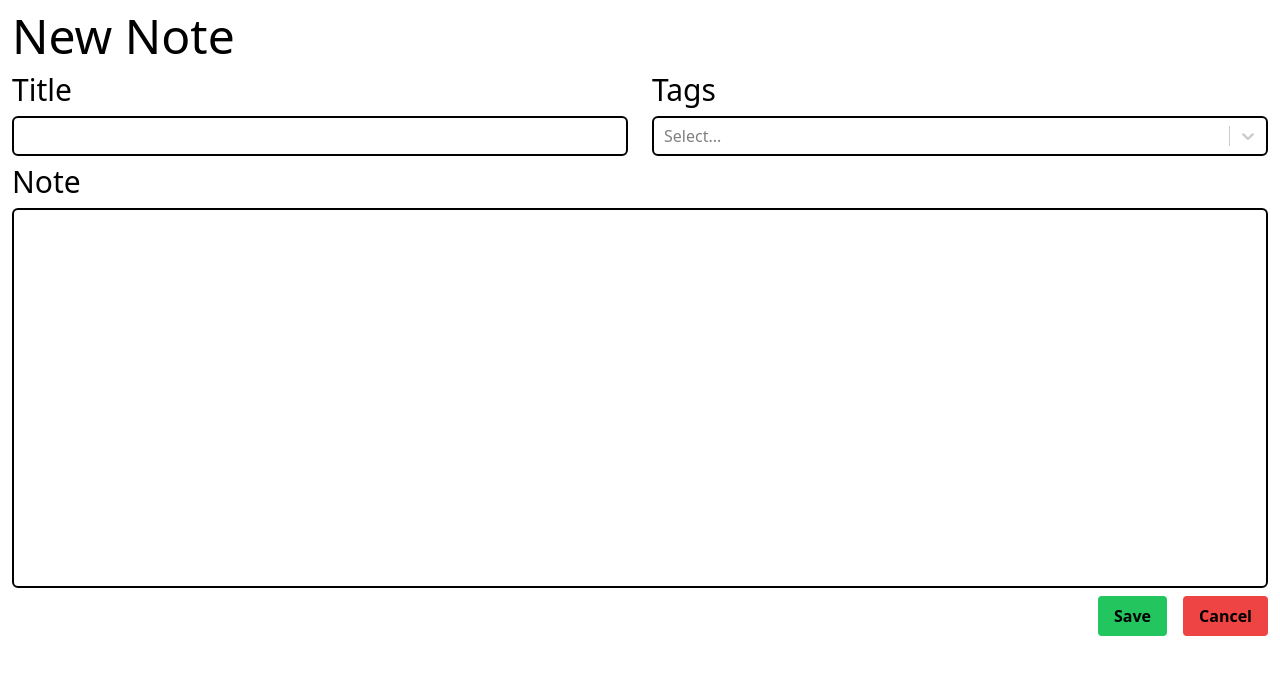
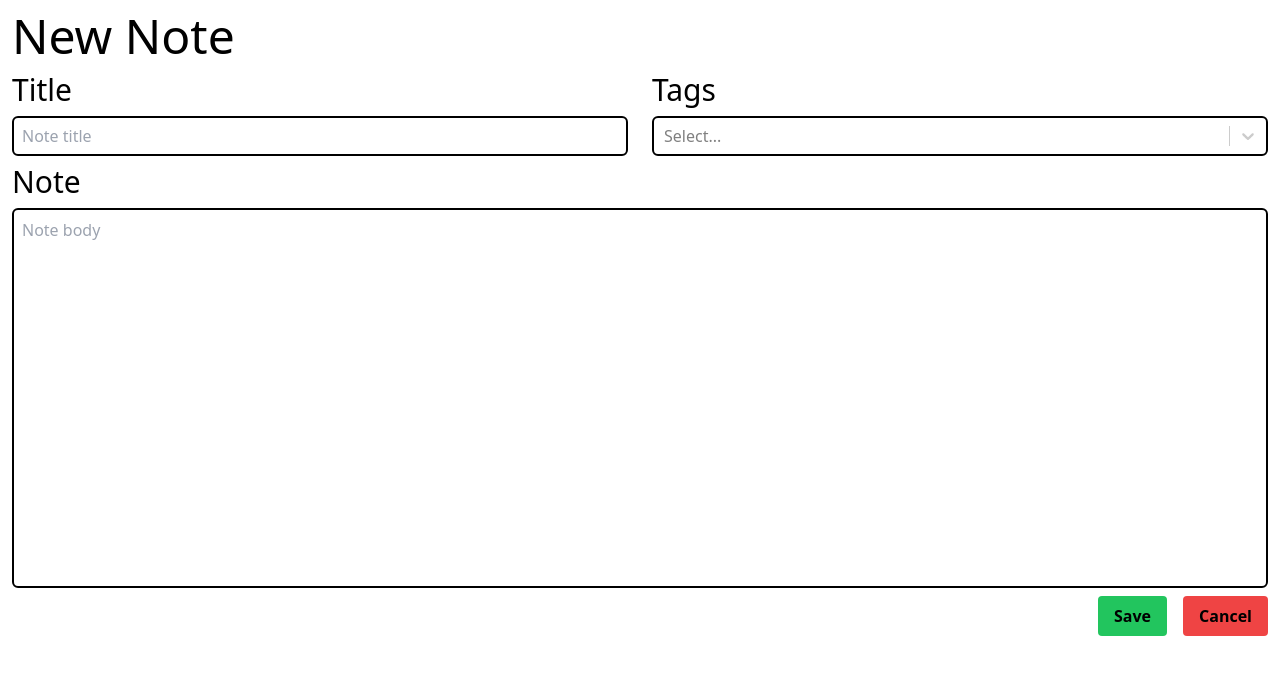
Before and after one commit to vrabelmarian/note-taking-app, a React (Vite) app: page /new in a window 1280 px wide. Shown: the top 674 px of the page. Built offline with nearby package versions, Linux system fonts and the light colour scheme.

Commit message:
feat: data types, submit form data

```diff
--- a/src/App.tsx
+++ b/src/App.tsx
@@ -1,13 +1,22 @@
-import { Route, Routes } from 'react-router-dom'
+import { Route, Routes, useNavigate } from 'react-router-dom'
 import CreateNote from './components/createNote'
+import { NoteData } from './types'
 
 function App() {
+  const navigate = useNavigate()
+
+  const createNote = (data: NoteData) => {
+    console.log('New Note Created')
+    console.log(data)
+    navigate('/')
+  }
+
   return (
     <>
       <div className=''>
         <Routes>
           <Route path='/' element={<h1 className='text-3xl'>Home</h1>} />
-          <Route path='/new' element={<CreateNote />} />
+          <Route path='/new' element={<CreateNote onSubmit={createNote} />} />
         </Routes>
       </div>
     </>
--- a/src/components/createNote.tsx
+++ b/src/components/createNote.tsx
@@ -1,12 +1,17 @@
+import { NoteData } from '../types'
 import NoteForm from './noteForm'
 
-const CreateNote = () => {
+type NewNoteProps = {
+  onSubmit: (data: NoteData) => void
+}
+
+const CreateNote = ({ onSubmit }: NewNoteProps) => {
   return (
     <>
       <div className='justify-start m-3'>
         <h1 className='text-5xl'>New Note</h1>
       </div>
-      <NoteForm />
+      <NoteForm onSubmit={onSubmit} />
     </>
   )
 }
--- a/src/components/noteForm.tsx
+++ b/src/components/noteForm.tsx
@@ -1,22 +1,59 @@
-import CreatableSelect from 'react-select/creatable'
+import { useNavigate } from 'react-router-dom'
+import CreatableReactSelect from 'react-select/creatable'
+import { NoteData, Tag } from '../types'
+import { FormEvent, useState } from 'react'
 
-const NoteForm = () => {
+type NoteFormProps = {
+  onSubmit: (data: NoteData) => void
+}
+
+const NoteForm = ({ onSubmit }: NoteFormProps) => {
+  const navigate = useNavigate()
+
+  const [title, setTitle] = useState('')
+  const [body, setBody] = useState('')
+  const [tags, setTags] = useState<Tag[]>([])
+
+  const handleSubmit = (e: FormEvent) => {
+    e.preventDefault()
+    console.log('lmao')
+    onSubmit({
+      title: title,
+      body: body,
+      tags: tags,
+    })
+  }
+
   return (
     <>
       <div className='m-3'>
-        <form>
+        <form onSubmit={handleSubmit}>
           <div className='w-full flex flex-row justify-evenly gap-6'>
             <div className='flex flex-col w-1/2 gap-2'>
               <h3 className='text-3xl'>Title</h3>
               <input
                 type='text'
-                className='border-black border-2 rounded-md h-10 focus:outline-none focus:border-blue-500 focus:border-4 p-2'
+                value={title}
+                onChange={e => setTitle(e.target.value)}
+                className='border-black border-2 rounded-md h-10 focus:outline-none focus:border-blue-500 focus:border-4 p-2 focus:p-1'
+                required
+                placeholder='Note title'
               />
             </div>
             <div className='flex flex-col w-1/2 gap-2'>
               <h3 className='text-3xl'>Tags</h3>
-              <CreatableSelect
+              <CreatableReactSelect
                 isMulti
+                value={tags.map(tag => {
+                  return { label: tag.label, id: tag.id }
+                })}
+                onChange={tags => {
+                  setTags(
+                    tags.map(tag => {
+                      return { label: tag.label, id: tag.id }
+                    }),
+                  )
+                }}
                 styles={{
                   control: base => ({
                     ...base,
@@ -32,12 +69,16 @@ const NoteForm = () => {
             <h3 className='text-3xl mt-2'>Note</h3>
             <textarea
               rows={15}
-              className='border-black border-2 rounded-md focus:outline-none focus:border-blue-500 focus-border-4 p-2 resize-none'
+              value={body}
+              onChange={e => setBody(e.target.value)}
+              className='border-black border-2 rounded-md focus:outline-none focus:border-blue-500 focus:border-4 p-2 resize-none focus:p-1'
+              required
+              placeholder='Note body'
             />
           </div>
           <div className='flex flex-row mt-2 justify-end space-x-4'>
             <button
-              type='button'
+              type='submit'
               onClick={() => console.log('Save clicked')}
               className='bg-green-500 hover:bg-green-600 font-bold px-4 py-2 rounded'
             >
@@ -45,7 +86,7 @@ const NoteForm = () => {
             </button>
             <button
               type='button'
-              onClick={() => console.log('Cancel clicked')}
+              onClick={() => navigate('/')}
               className='bg-red-500 hover:bg-red-600 font-bold px-4 py-2 rounded'
             >
               Cancel
--- /dev/null
+++ b/src/types.ts
@@ -0,0 +1,14 @@
+export type Note = {
+  id: string
+} & NoteData
+
+export type NoteData = {
+  title: string
+  body: string
+  tags: Tag[]
+}
+
+export type Tag = {
+  id: string
+  label: string
+}
```
